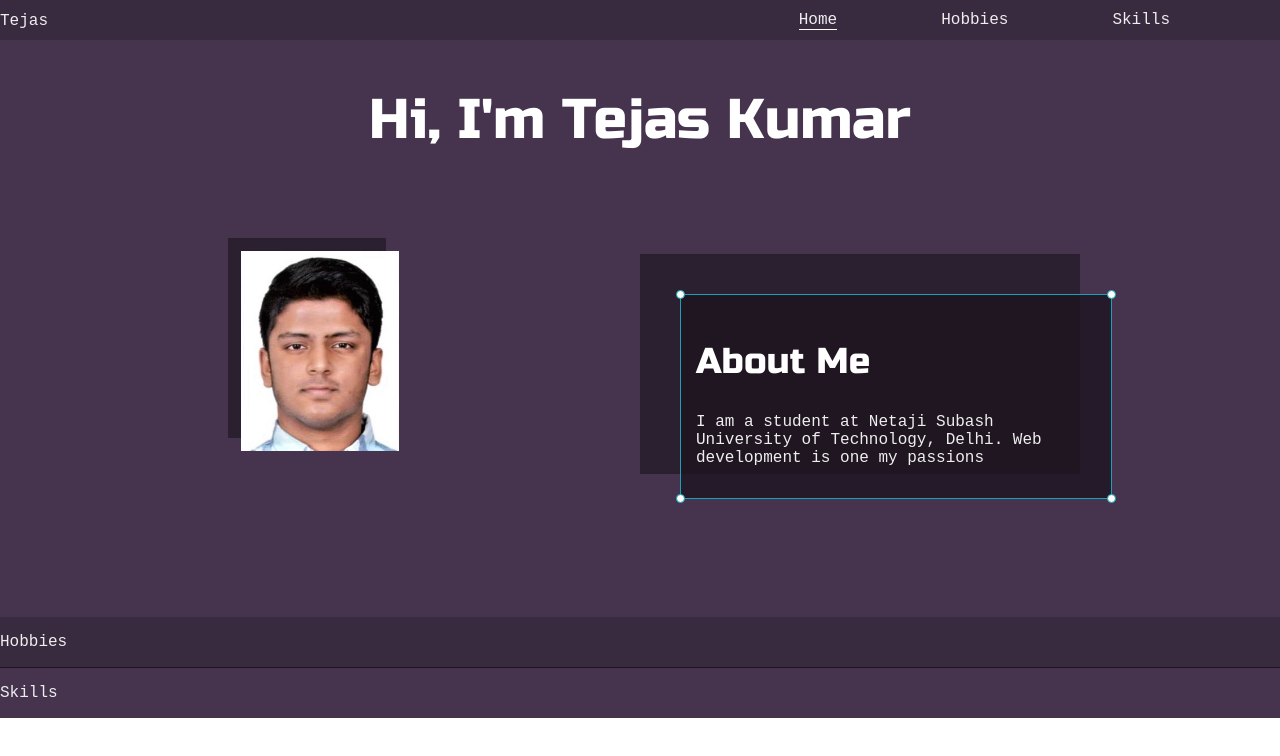
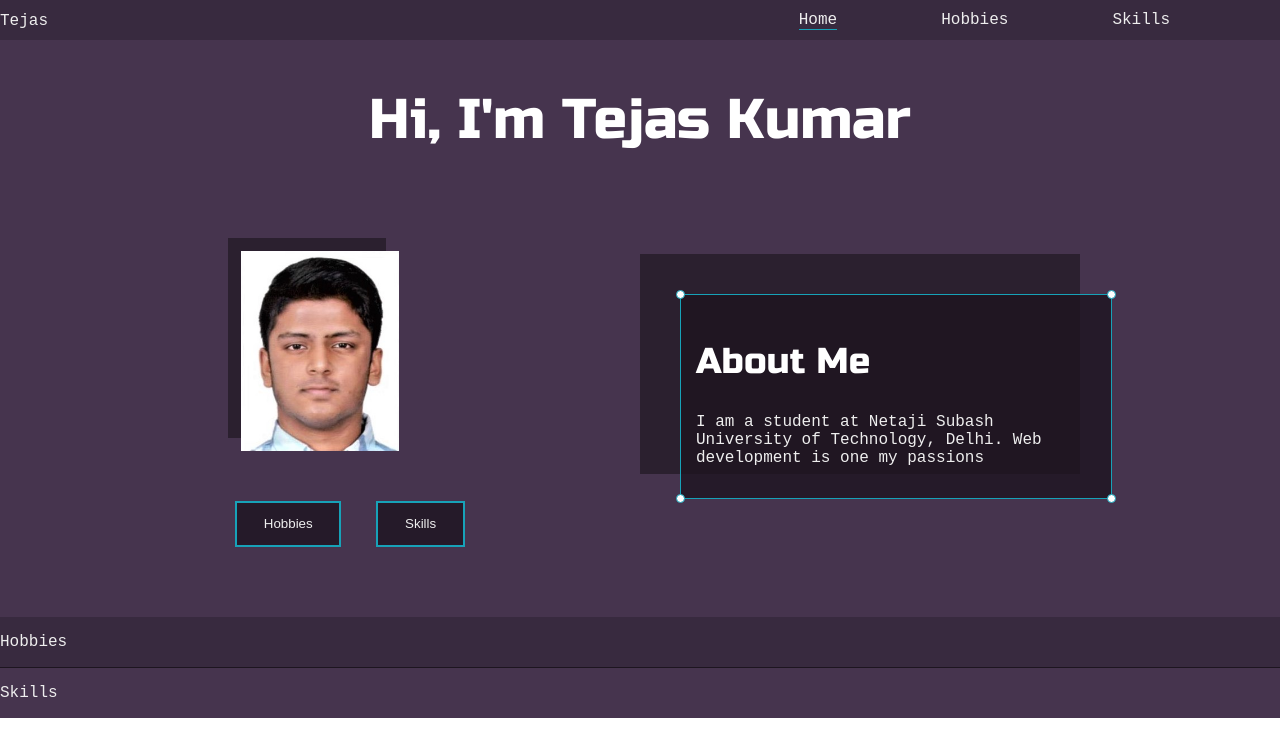
Before and after one commit to Tejask001/Portflio, a plain HTML site: page index.html in a window 1280 px wide. Drawn offline with Linux system fonts and the light colour scheme.

Commit message:
buttons added to home

```diff
--- a/index.html
+++ b/index.html
@@ -30,6 +30,10 @@
         <div class="home-wrapper">
             <div class="left-column">
                 <img id="profile-pic" src="images/tejas.jpeg" alt="Tejas Image">
+                <div id="section-buttons">
+                    <button>Hobbies</button>
+                    <button>Skills</button>
+                </div>
             </div>
             <div class="right-column">
                 <div id="about-me-shadow">
--- a/style.css
+++ b/style.css
@@ -111,7 +111,7 @@ ul {
 }
 
 #navigation .active {
-    border-bottom: 1px solid var(--primaryText);
+    border-bottom: 1.75px solid #17a2b8;
 }
 
 /* .left-column {
@@ -125,6 +125,32 @@ ul {
     height: 200px;
     box-shadow: -13px -13px 0px 0px var(--aboutMeShadow);
 }
+
+#section-buttons {
+    width: 300px;
+    display: flex;
+    justify-content: space-evenly;
+    margin-top: 50px;
+    margin-left: 200px;
+}
+
+button {
+    background: var(--aboutMeBg);
+    border: 2px solid #17a2b8;
+    color: var(--secondaryText);
+    padding: 1em 2em;
+    transition: 0.17s ease-in;
+}
+
+button:hover {
+
+    border: 2px solid #17a2b8;
+    color: var(--secondaryText);
+    box-shadow: -8px -8px var(--aboutMeShadow);
+    transform: translateX(2px) translateY(2px);
+    cursor: pointer;
+}
+
 
 .right-column {
     display: grid;
```
